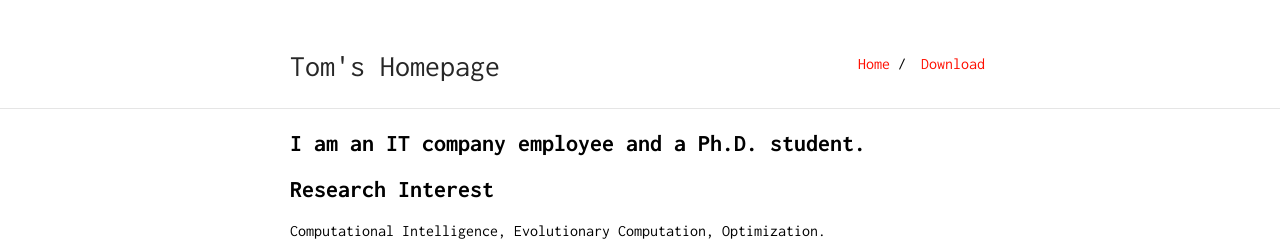
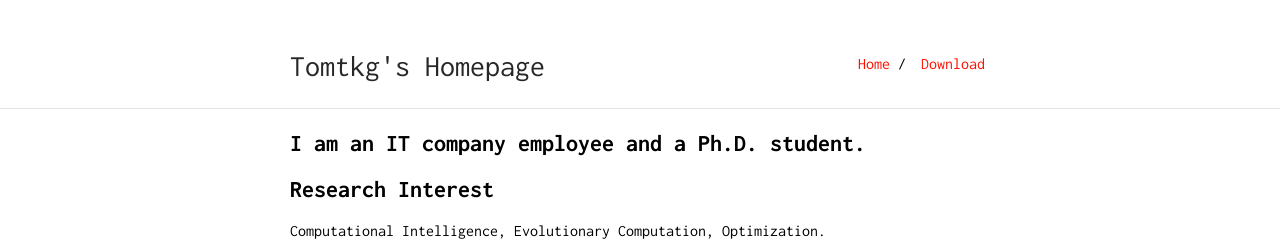
Before and after one commit to tomtkg/tomtkg.github.io, a Jekyll site: the page built from index.md, in a window 1280 px wide. Shown: the top 246 px of the page. Built offline with Jekyll 4.4.1, drawn with Linux system fonts in a browser that asks for light colours.

Commit message:
Update _config.yml

```diff
--- a/_config.yml
+++ b/_config.yml
@@ -1,4 +1,4 @@
-title: Tom's Homepage
+title: Tomtkg's Homepage
 url: "https://tomtkg.github.io"
 #baseurl: "./"
 
@@ -19,6 +19,6 @@
  - name: "Home"
    link: "index"
  - name: "Download"
-   link: "resume.pdf"
+   link: "download"
 # - name: "Contact"
 #   link: "contact"
```
